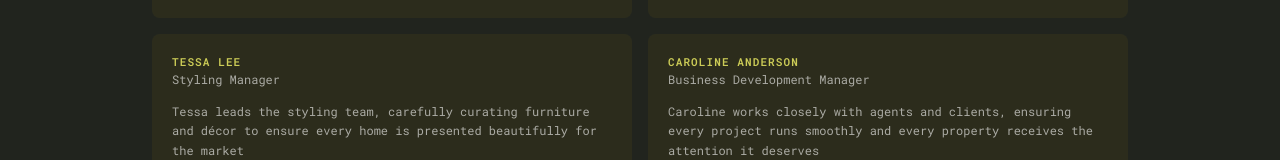
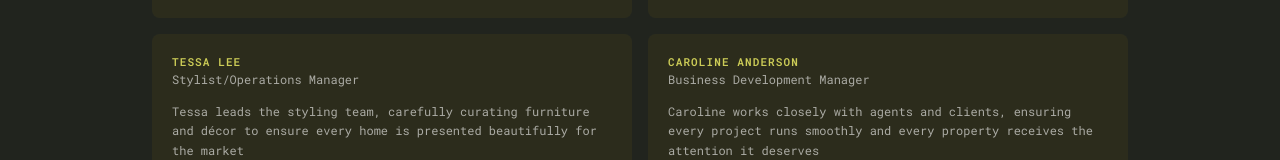
Before and after one commit to Dev-EthanR/presentation-counts-website, a Next.js app: page / in a window 1280 px wide. Shown: the part 1808-1968 px from the top of the page. Built offline with nearby package versions, Linux system fonts and the light colour scheme.

Commit message:
Update job title

```diff
--- a/app/components/about/Team.tsx
+++ b/app/components/about/Team.tsx
@@ -14,7 +14,7 @@ const Team = () => {
     },
     {
       name: "Tessa Lee",
-      role: "Styling Manager",
+      role: "Stylist/Operations Manager",
       description:
         "Tessa leads the styling team, carefully curating furniture and décor to ensure every home is presented beautifully for the market",
     },
```
